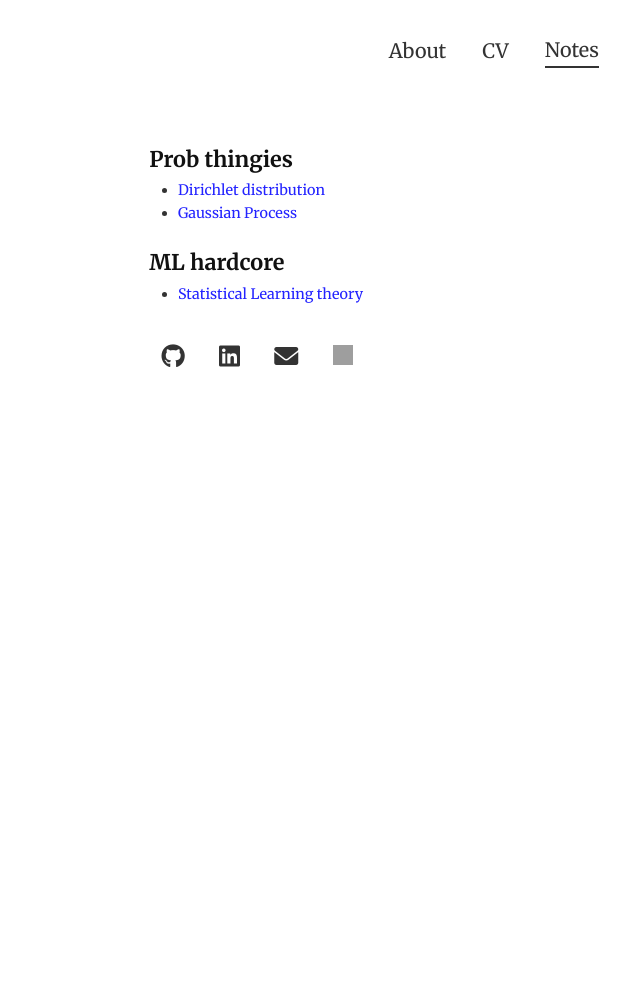
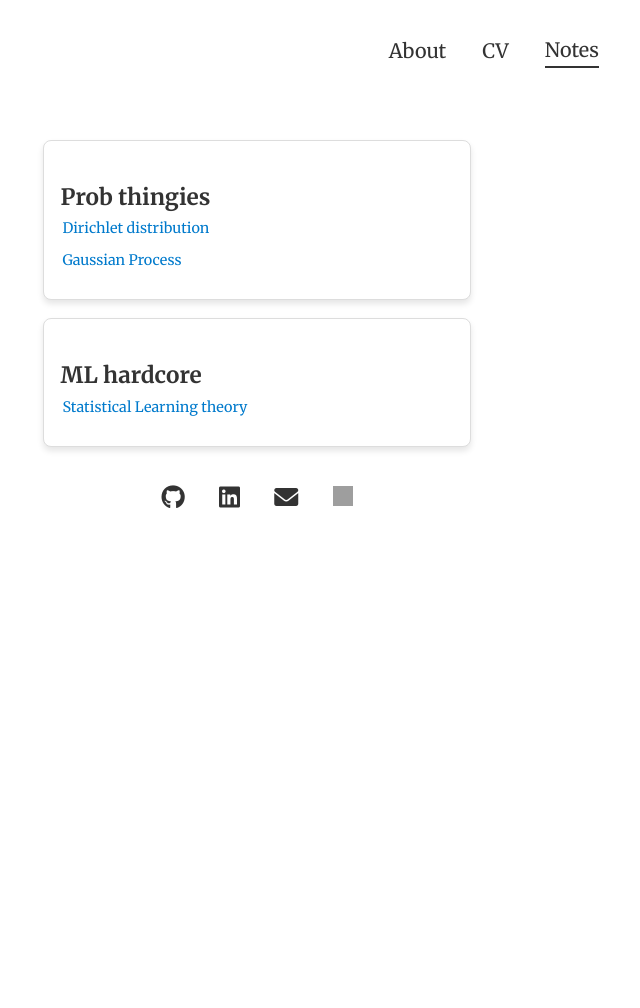
Before and after one commit to dannyrichy/dannyrichy.github.io, a Jekyll site: the page built from docs/notes.html, in a window 1280 px wide. Shown: the whole page, without its empty margins (383-1023 px from the left). Built offline with Jekyll 4.4.1, drawn with Linux system fonts in a browser that asks for light colours; grey boxes are pictures that could not be loaded.

Commit message:
Made changes to notes page

```diff
--- a/docs/_sass/_motherload.scss
+++ b/docs/_sass/_motherload.scss
@@ -14,14 +14,16 @@ html {
 }
 
 body {
-  margin: 2rem 0 5rem; /* Space at the bottom for footer */
+  margin: 2rem 0 5rem;
+  /* Space at the bottom for footer */
   color: #333;
   font-family: 'Merriweather', serif;
   font-weight: 400;
   /* Regular weight for body text */
   display: flex;
   flex-direction: column;
-  min-height: 100vh; /* Ensures body takes full height of the viewport */
+  min-height: 100vh;
+  /* Ensures body takes full height of the viewport */
 }
 
 /* Ensure footer stays at the bottom */
@@ -30,8 +32,10 @@ footer {
   padding: 20px;
   color: #fff;
   max-width: 40rem;
-  margin: 0 auto; /* Center footer */
-  margin-top: auto; /* Push footer to the bottom */
+  margin: 0 auto;
+  /* Center footer */
+  margin-top: auto;
+  /* Push footer to the bottom */
 }
 
 footer a {
@@ -46,22 +50,30 @@ footer a i {
 
 @media (min-width: 30rem) {
   body {
-    margin-top: 1rem; /* Adjust top margin for larger screens */
+    margin-top: 1rem;
+    /* Adjust top margin for larger screens */
   }
 }
 
 /* Basic style for the anchor tag */
 a {
-  text-decoration: none;               /* No underline by default */
-  color: #2323ff;                         /* Set text color to blue */
-  font-family: 'Merriweather', serif;  /* Use your font-family */
-  font-weight: 400;                    /* Set font weight */
-  text-underline-offset: 4px;          /* Add space between text and underline */
+  text-decoration: none;
+  /* No underline by default */
+  color: #2323ff;
+  /* Set text color to blue */
+  font-family: 'Merriweather', serif;
+  /* Use your font-family */
+  font-weight: 400;
+  /* Set font weight */
+  text-underline-offset: 4px;
+  /* Add space between text and underline */
 }
 
 a:hover {
-  text-decoration-style: solid;        /* Solid underline style on hover */
-  text-underline-offset: 2px;          /* Slightly reduce space between text and underline on hover */
+  text-decoration-style: solid;
+  /* Solid underline style on hover */
+  text-underline-offset: 2px;
+  /* Slightly reduce space between text and underline on hover */
 }
 
 
@@ -312,10 +324,69 @@ img[alt=profileimg] {
 }
 
 .download-link {
-  text-decoration: none; /* Remove the default underline */
-  border-bottom: 2px dotted #000; /* Add a dotted underline */
+  text-decoration: none;
+  /* Remove the default underline */
+  border-bottom: 2px dotted #000;
+  /* Add a dotted underline */
 }
 
 .download-link:hover {
-  border-bottom: 2px dotted #333; /* Darker dotted underline on hover */
+  border-bottom: 2px dotted #333;
+  /* Darker dotted underline on hover */
 }
+
+/* Container styling for the notes section */
+.notes-section {
+  display: flex;
+  flex-wrap: wrap;
+  /* Allows items to wrap onto the next line */
+  gap: 1rem;
+  /* Adds spacing between items */
+  justify-content: flex-start;
+  /* Align items to the left */
+  padding: 1rem;
+  margin: 0 auto;
+}
+
+/* Individual category card styling */
+.category {
+  flex: 1 1 300px;
+  /* Flexible width with a minimum of 300px */
+  max-width: 400px;
+  /* Optional: set a maximum width */
+  border: 1px solid #ddd;
+  border-radius: 8px;
+  padding: 1rem;
+  box-shadow: 0 4px 6px rgba(0, 0, 0, 0.1);
+  background-color: #fff;
+}
+
+/* Category title styling */
+.category-title {
+  font-size: 1.25rem;
+  margin-bottom: 0.5rem;
+  color: #333;
+}
+
+/* List of notes */
+.notes-list {
+  list-style: none;
+  padding: 0;
+  margin: 0;
+}
+
+/* Individual note item */
+.note-item {
+  margin-bottom: 0.5rem;
+}
+
+/* Note link styling */
+.note-link {
+  text-decoration: none;
+  color: #007acc;
+  transition: color 0.3s;
+}
+
+.note-link:hover {
+  color: #005f99;
+}
--- a/docs/notes.html
+++ b/docs/notes.html
@@ -2,16 +2,18 @@
 layout: default
 ---
 
+<section class="notes-section">
   {% assign notes_by_category = site.notes | group_by: "category" %}
   {% for category in notes_by_category %}
     <article class="category">
-  <h3>{{ category.name }}</h3>
+      <h3 class="category-title">{{ category.name | escape }}</h3>
       <ul class="notes-list">
         {% for note in category.items %}
-    <li>
-      <a href="{{ note.url }}">{{ note.title }}</a>
+          <li class="note-item">
+            <a href="{{ note.url | relative_url }}" class="note-link">{{ note.title | escape }}</a>
           </li>
         {% endfor %}
       </ul>
     </article>
   {% endfor %}
+</section>
```
Lines whose indentation alone changed are shown as unchanged.
